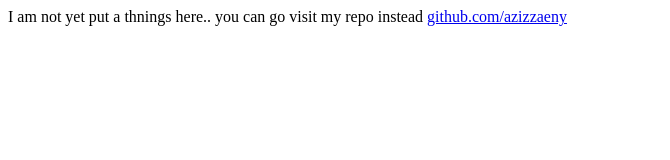
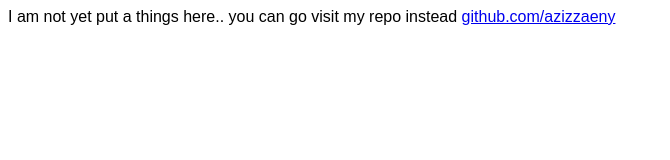
Before and after one commit to azizzaeny/azizzaeny.github.io, a plain HTML site: page index.html in a window 1280 px wide. Shown: the whole page, without its empty margins (0-670 px from the left). Drawn offline with Linux system fonts and the light colour scheme.

Commit message:
make it arial tho

```diff
--- a/index.html
+++ b/index.html
@@ -23,7 +23,7 @@
     <!-- Fonts Google Muli-->
   </head>
   <body>
-    <div id="app-root">I am not yet put a thnings here.. you can go visit my repo instead <a href="https://github.com/azizzaeny?tab=repositories">github.com/azizzaeny</a></div>
+    <div id="app-root"> <span style="font-family:Arial;">I am not yet put a things here.. you can go visit my repo instead <a href="https://github.com/azizzaeny?tab=repositories">github.com/azizzaeny</a></span<</div>
     <!--
     <script src="asset/js/main.js" type="text/javascript"></script> -->
   </body>
```
